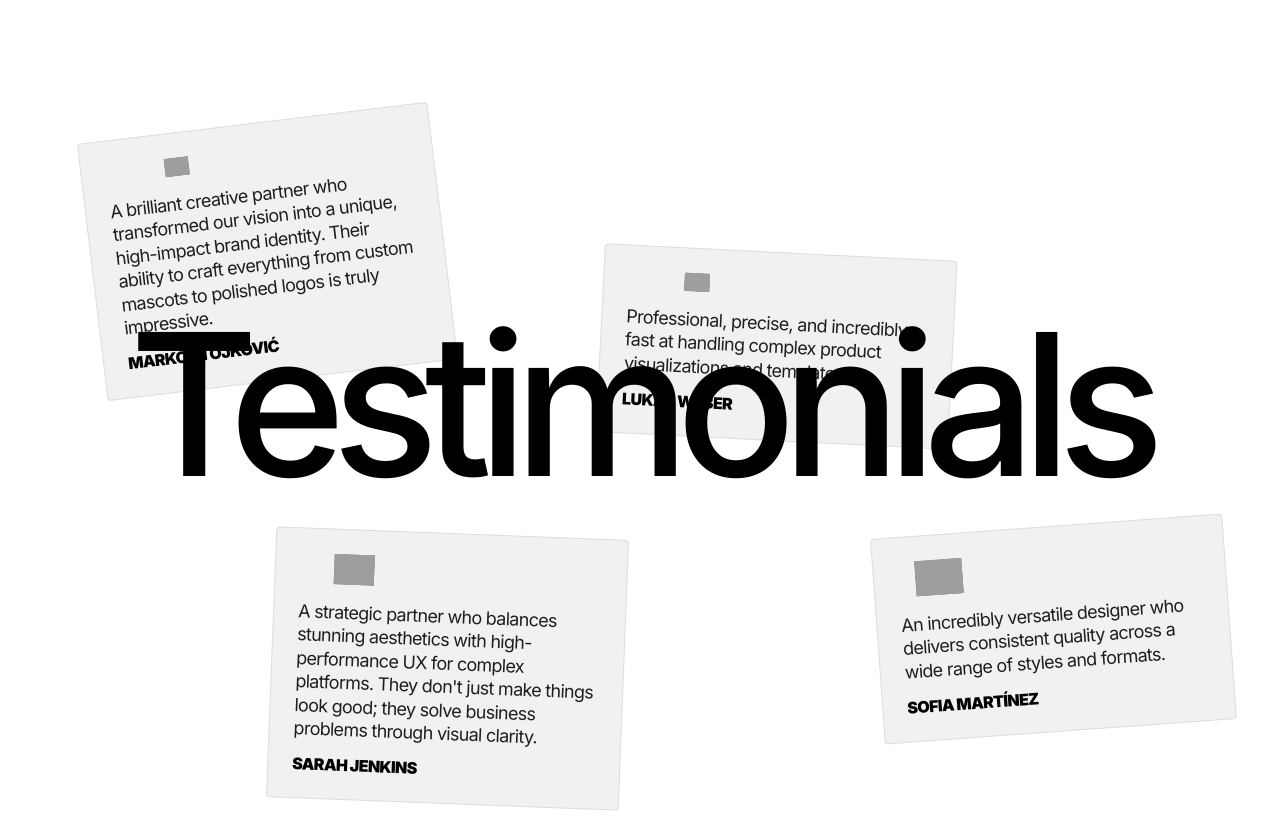
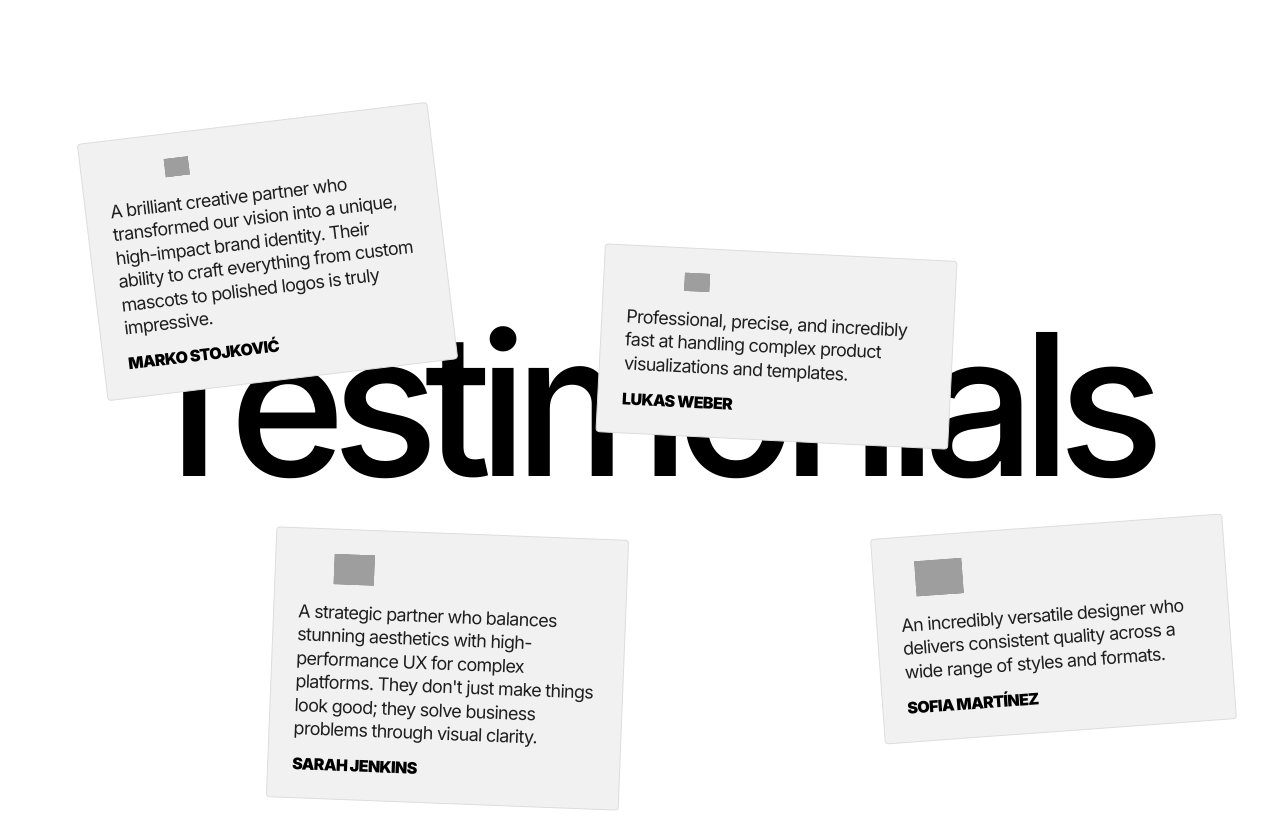
Before and after one commit to Babs02061984/ai-project-sprint, a Next.js app: page / in a window 1280 px wide. Shown: the part 6740-7570 px from the top of the page. Built offline with nearby package versions, Linux system fonts and the light colour scheme; grey boxes are pictures that could not be loaded; a web font is replaced by a local one.

Commit message:
Testimonials: render cards above heading (zIndex 2 on cards)

```diff
--- a/src/app/components/TestimonialsSection.tsx
+++ b/src/app/components/TestimonialsSection.tsx
@@ -129,7 +129,7 @@ export default function TestimonialsSection() {
         style={{ minHeight: "850px", padding: "120px 32px" }}
       >
         {/* Marko Stojković — top left */}
-        <div className="absolute" style={{ left: "7.1%", top: "142px" }}>
+        <div className="absolute" style={{ left: "7.1%", top: "142px", zIndex: 2 }}>
           <TestimonialCard
             logo={logoMarko}
             logoW={143}
@@ -141,7 +141,7 @@ export default function TestimonialsSection() {
         </div>
 
         {/* Lukas Weber — top right */}
-        <div className="absolute" style={{ left: "46.9%", top: "272px" }}>
+        <div className="absolute" style={{ left: "46.9%", top: "272px", zIndex: 2 }}>
           <TestimonialCard
             logo={logoLukas}
             logoW={138}
@@ -153,7 +153,7 @@ export default function TestimonialsSection() {
         </div>
 
         {/* Sarah Jenkins — bottom left */}
-        <div className="absolute" style={{ left: "21.2%", top: "553px" }}>
+        <div className="absolute" style={{ left: "21.2%", top: "553px", zIndex: 2 }}>
           <TestimonialCard
             logo={logoSarah}
             logoW={109}
@@ -165,7 +165,7 @@ export default function TestimonialsSection() {
         </div>
 
         {/* Sofia Martínez — bottom right */}
-        <div className="absolute" style={{ left: "68.5%", top: "546px" }}>
+        <div className="absolute" style={{ left: "68.5%", top: "546px", zIndex: 2 }}>
           <TestimonialCard
             logo={logoSofia}
             logoW={81}
@@ -188,7 +188,6 @@ export default function TestimonialsSection() {
             color: "#000",
             textAlign: "center",
             position: "relative",
-            zIndex: 1,
           }}
         >
           Testimonials
```
